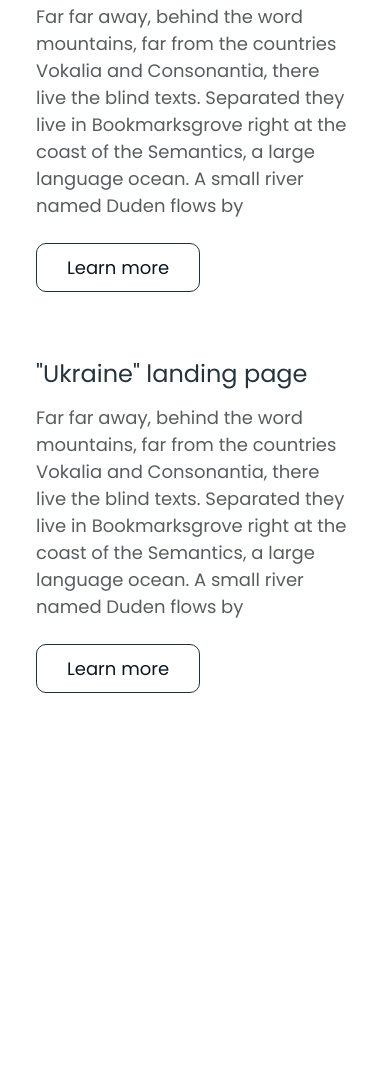
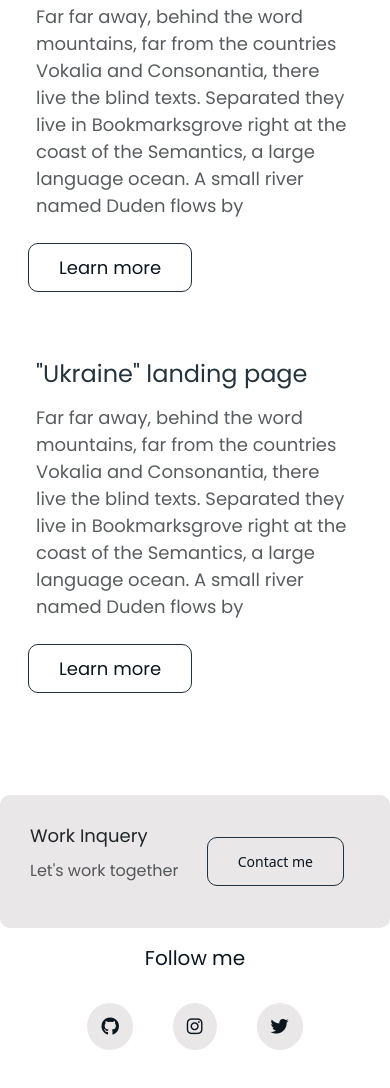
Before and after one commit to Lana2408/poryfolio-project, a plain HTML site: page index.html in a window 390 px wide. Shown: the part 1238-2326 px from the top of the page. Before the commit the page ends 1983 px from the top, so only its background shows below. Drawn offline with nearby package versions, Linux system fonts and the light colour scheme.

Commit message:
Added footer

```diff
--- a/index.html
+++ b/index.html
@@ -4,7 +4,7 @@
     <meta charset="UTF-8" />
     <meta http-equiv="X-UA-Compatible" content="IE=edge" />
     <meta name="viewport" content="width=device-width, initial-scale=1.0" />
-    <title>Document</title>
+    <title>Lana Grygoryk</title>
 
     <link
       href="https://cdn.jsdelivr.net/npm/bootstrap@5.3.0-alpha1/dist/css/bootstrap.min.css"
@@ -135,6 +135,26 @@
     </div>
   </div>
 </div>
-
+<footer>
+  <div class ="contact-box d-flex justify-content-between">
+   <div> <h4>Work Inquery</h4>
+    <p class="footer-box-descr text-muted">Let's work together</p>
+    </div>
+    <div><a href="" class="btn btn-brending-outline">Contact me</a>
+  </div>
+  </div>
+  <h2 class="footer-title">Follow me</h2>
+        <div class="social-links d-flex justify-content-center">
+          <a href="https://www.github.com/patricia" target="_blank">
+            <i class="fab fa-github"></i>
+          </a>
+          <a href="https://www.instragram.com/patricia" target="_blank">
+            <i class="fab fa-instagram"></i>
+          </a>
+          <a href="https://www.twitter.com/patricia" target="_blank">
+            <i class="fab fa-twitter"></i>
+          </a>
+        </div>
+      </footer>
 </body>
 </html>
--- a/style/app.css
+++ b/style/app.css
@@ -70,6 +70,14 @@ h2 {
 
 }
 
+h4 {
+    font-family: var(--main-font-family);
+    font-weight: normal;
+    font-size: 32px;
+    margin-bottom: 12px;
+
+}
+
 p {
     font-family: var(--main-font-family);
     font-weight: normal;
@@ -128,6 +136,44 @@ p {
     color: var(--color-brend1);
 }
 
+footer {
+    margin: 100px 0;
+}
+
+footer .contact-box {
+    background-color: var(--color-brend1);
+    padding: 30px;
+    margin: 60px 260px 60px 260px;
+    border-radius: 10px;
+}
+
+footer .footer-box-descr {
+    color: var(--color-brand-dark);
+    font-size: 20px;
+}
+
+
+.footer-title {
+    text-align: center;
+    font-size: 20px;
+    color: var(--color-brand-dark);
+}
+
+footer .social-links a {
+    margin: 0 20px;
+    color: var(--color-brand-dark);
+    background: var(--color-brend1);
+    padding: 10px 14px;
+    border-radius: 50%;
+    font-size: 18px;
+    transition: all 100ms ease-in-out;
+}
+
+footer .social-links a:hover {
+    color: var(--color-brend1);
+    background: var(--color-brand-dark);
+}
+
 @media (max-width: 900px) {
     h1 {
         font-size: 36px;
@@ -139,6 +185,10 @@ p {
 
     p {
         font-size: 20px;
+    }
+
+    h4 {
+        font-size: 18px;
     }
 
     .text-title-project {
@@ -159,14 +209,31 @@ p {
     }
 
     .btn-brending-outline {
-        margin: 12px 24px 12px 24px !important;
+        margin: 12px 16px 12px 16px !important;
     }
 
     .logo {
         max-width: 44px;
     }
 
+    footer {
+        margin: 50px auto;
+    }
+
+    footer .contact-box {
+        margin: 0px 0px 15px 0px;
+    }
+
+    footer .footer-box-descr {
+        font-size: 16px;
+    }
+
+    footer .btn-brending-outline {
+        font-size: 14px;
+    }
+
 }
+
 
 /* About page */
 
@@ -213,6 +280,8 @@ p {
     .btn-brending {
         margin-bottom: 30px;
     }
+
+
 }
 
 /* Work page */
@@ -318,14 +387,10 @@ footer .social-media i {
     display: inline;
 }
 
-.icons-element:hover {
-    color: #;
-}
+
 
 
 .footer-text {
     font-size: 15px;
     text-align: center;
 }
-
-5b8cb5
```
Also changed, not shown: about.html (+16 -0 lines), contact.html (+16 -25 lines), work.html (+16 -1 lines).
